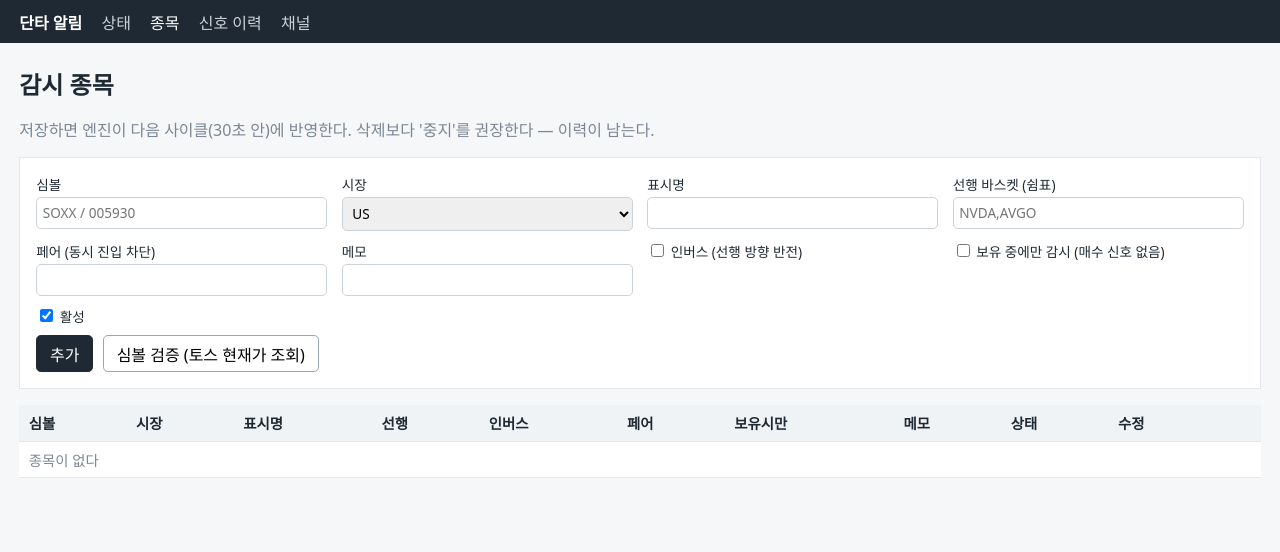
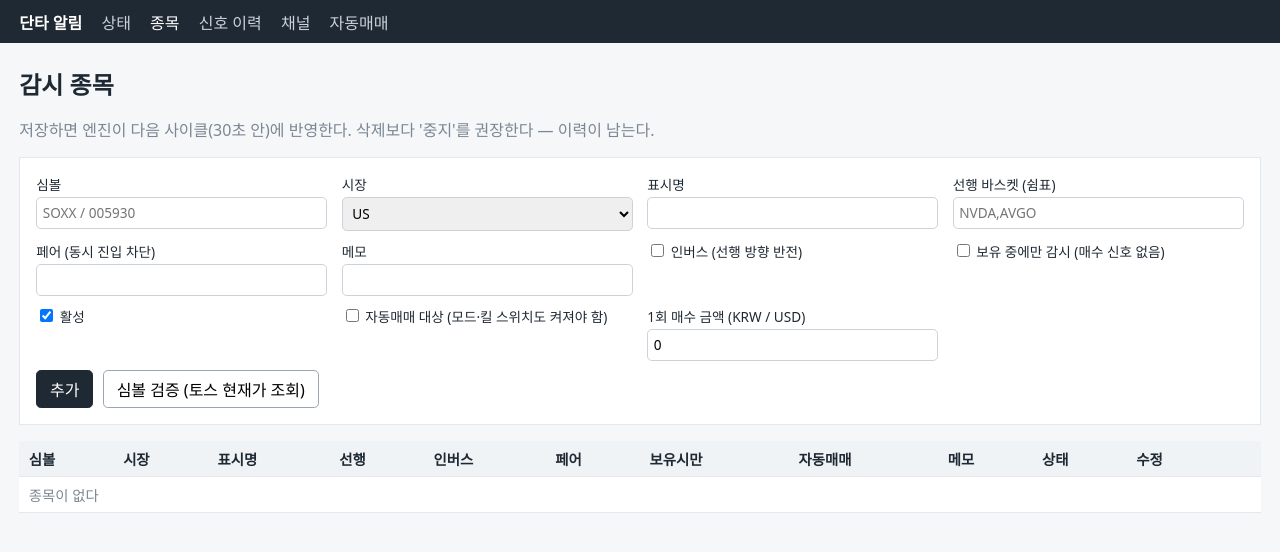
Before and after one commit to moner050/finance-integration, a FastAPI app: template alertbot/backoffice/templates/watchlist.html in a window 1280 px wide. Shown: the top 552 px of the page. Run offline with FastAPI, Linux system fonts and the light colour scheme; the template is opened without the code that fills it, so the values that code supplies are empty.

Commit message:
feat(자동매매): 백오피스 /trading 화면, 워치리스트 자동매매 필드, run_engine 구문 오류 수정
- /trading: 모드(.env 표시) · 킬 스위치 토글 · 한도 편집(재시작 없이 반영) · 주문 의도 200건 · 미결 수동 취소 ·
  주문 권한 확인(매수가능금액 조회로 prerequisite-required 여부) · live 전환 순서 안내.
- /watchlist: 종목별 자동매매 체크와 1회 매수 금액.
- run_engine: 직전 커밋의 f-string 개행 오류 수정 (테스트가 진입점을 import 하지 않아 놓쳤다).

Co-Authored-By: Claude Fable 5.1 <noreply@anthropic.com>

```diff
--- a/alertbot/backoffice/app.py
+++ b/alertbot/backoffice/app.py
@@ -16,7 +16,8 @@ from fastapi.responses import HTMLResponse, RedirectResponse
 from fastapi.templating import Jinja2Templates
 
 from .. import db
-from ..config import CLIENT_ID, CLIENT_SECRET, TG_CHATS, TG_MIN_SEVERITY, TG_TOKEN
+from ..config import (AUTOTRADE_HARD_MAX_AMOUNT_KRW, AUTOTRADE_HARD_MAX_AMOUNT_USD, AUTOTRADE_MODE,
+                      CLIENT_ID, CLIENT_SECRET, TG_CHATS, TG_MIN_SEVERITY, TG_TOKEN)
 from ..models import Signal
 from ..notify import build_channels
 from ..notify.dispatcher import Dispatcher
@@ -126,11 +127,14 @@ def watchlist_page(request: Request, edit: str = None):
 def watchlist_save(request: Request, symbol: str = Form(...), market: str = Form(...),
                    name: str = Form(""), leaders: str = Form(""), inverse: bool = Form(False),
                    pair: str = Form(""), hold_only: bool = Form(False), note: str = Form(""),
-                   enabled: bool = Form(False)):
+                   enabled: bool = Form(False), auto_trade: bool = Form(False), auto_amount: str = Form("0")):
     try:
+        amount = float(auto_amount or 0)
+        if amount < 0:
+            raise ValueError("1회 매수 금액은 0 이상")
         with get_db() as d:
             db.upsert_watch(d, symbol, market, name.strip(), leaders.split(","), inverse, pair,
-                            hold_only, note.strip(), enabled)
+                            hold_only, note.strip(), enabled, auto_trade, amount)
     except ValueError as e:
         return render(request, "watchlist.html", status_code=400, **watchlist_context(error=str(e)))
     log.info("백오피스: 종목 저장 %s", symbol.strip().upper())
@@ -180,6 +184,86 @@ def signals_page(request: Request, symbol: str = "", severity: str = "", limit:
     return render(request, "signals.html", rows=rows, symbol=symbol, severity=severity)
 
 
+# -- 자동매매 ------------------------------------------------------------------
+
+def trading_context(message: str = None) -> dict:
+    with get_db() as d:
+        settings = db.get_settings(d)
+        orders = db.recent_orders(d, 200)
+        rows = db.list_watch_rows(d)
+    auto_rows = [r for r in rows if r.get("auto_trade")]
+    live_ready = AUTOTRADE_MODE == "live" and settings["autotrade_enabled"] == "1" and bool(auto_rows)
+    return {"mode": AUTOTRADE_MODE, "settings": settings, "orders": orders, "auto_rows": auto_rows,
+            "live_ready": live_ready, "hard_max": {"KRW": AUTOTRADE_HARD_MAX_AMOUNT_KRW, "USD": AUTOTRADE_HARD_MAX_AMOUNT_USD},
+            "open_count": sum(1 for o in orders if o["status"] in ("sent", "open")), "message": message}
+
+
+@app.get("/trading", response_class=HTMLResponse)
+def trading_page(request: Request, message: str = None):
+    return render(request, "trading.html", **trading_context(message))
+
+
+@app.post("/trading/toggle")
+def trading_toggle():
+    with get_db() as d:
+        cur = db.get_settings(d)["autotrade_enabled"]
+        db.set_setting(d, "autotrade_enabled", 0 if cur == "1" else 1)
+    log.info("백오피스: 자동매매 킬 스위치 → %s", "OFF" if cur == "1" else "ON")
+    return RedirectResponse("/trading", status_code=303)
+
+
+@app.post("/trading/settings")
+def trading_settings(request: Request, max_positions: int = Form(...), max_orders_per_day: int = Form(...),
+                     daily_loss_limit_krw: float = Form(...), daily_loss_limit_usd: float = Form(...),
+                     max_order_amount_krw: float = Form(...), max_order_amount_usd: float = Form(...)):
+    values = {"max_positions": max_positions, "max_orders_per_day": max_orders_per_day,
+              "daily_loss_limit_krw": daily_loss_limit_krw, "daily_loss_limit_usd": daily_loss_limit_usd,
+              "max_order_amount_krw": max_order_amount_krw, "max_order_amount_usd": max_order_amount_usd}
+    if any(v < 0 for v in values.values()):
+        return render(request, "trading.html", status_code=400, **trading_context("한도는 0 이상이어야 한다"))
+    with get_db() as d:
+        for k, v in values.items():
+            db.set_setting(d, k, f"{v:g}")
+    return RedirectResponse("/trading", status_code=303)
+
+
+@app.post("/trading/orders/{intent_id}/cancel", response_class=HTMLResponse)
+def trading_cancel(intent_id: str):
+    """미결 주문 수동 취소. live 는 실제 취소, dry 는 기록만 바꾼다."""
+    with get_db() as d:
+        row = db.get_order(d, intent_id)
+        if not row or row["status"] not in ("sent", "open"):
+            return '<span class="warn">취소할 수 있는 상태가 아니다</span>'
+        if row["mode"] == "live":
+            try:
+                from ..trading.broker import BrokerError, TossOrderClient
+                cli = TossReadOnlyClient(CLIENT_ID, CLIENT_SECRET)
+                cli.load_account()
+                TossOrderClient(cli).cancel(row["order_id"])
+            except (Exception, SystemExit) as e:
+                return f'<span class="warn">취소 실패: {html.escape(str(e))}</span>'
+        db.update_order(d, intent_id, status="canceled", reason="manual")
+    return '<span class="ok">취소됨 (새로고침)</span>'
+
+
+@app.post("/trading/check-permission", response_class=HTMLResponse)
+def trading_check_permission():
+    """주문 권한 확인: 매수가능금액 조회(읽기 전용)가 prerequisite-required 를 돌려주는지 본다."""
+    try:
+        from ..trading.broker import BrokerError, TossOrderClient
+        cli = TossReadOnlyClient(CLIENT_ID, CLIENT_SECRET)
+        if not cli.load_account():
+            return '<span class="warn">BROKERAGE 계좌를 찾지 못했다</span>'
+        krw = TossOrderClient(cli).buying_power("KRW")
+        return f'<span class="ok">주문 API 접근 가능 · 매수가능금액 {krw:,.0f} KRW</span>'
+    except BrokerError as e:
+        if e.code == "prerequisite-required":
+            return '<span class="warn">사전 자격 미충족 — 토스 WTS 에서 약관 동의·교육 이수·위험 고지를 완료해야 한다</span>'
+        return f'<span class="warn">주문 API 오류: {html.escape(str(e))}</span>'
+    except (Exception, SystemExit) as e:
+        return f'<span class="warn">조회 실패: {html.escape(str(e))}</span>'
+
+
 # -- 채널 ----------------------------------------------------------------------
 
 def channel_rows() -> list:
--- a/alertbot/backoffice/templates/base.html
+++ b/alertbot/backoffice/templates/base.html
@@ -37,6 +37,7 @@
  <a href="/watchlist" class="{{ 'active' if nav == 'watchlist' else '' }}">종목</a>
  <a href="/signals" class="{{ 'active' if nav == 'signals' else '' }}">신호 이력</a>
  <a href="/channels" class="{{ 'active' if nav == 'channels' else '' }}">채널</a>
+ <a href="/trading" class="{{ 'active' if nav == 'trading' else '' }}">자동매매</a>
 </header>
 <main>{% block content %}{% endblock %}</main>
 </body>
--- a/alertbot/backoffice/templates/watchlist.html
+++ b/alertbot/backoffice/templates/watchlist.html
@@ -19,6 +19,8 @@
  <label><span><input type="checkbox" name="inverse" value="1" {{ 'checked' if edit and edit.inverse else '' }}> 인버스 (선행 방향 반전)</span></label>
  <label><span><input type="checkbox" name="hold_only" value="1" {{ 'checked' if edit and edit.hold_only else '' }}> 보유 중에만 감시 (매수 신호 없음)</span></label>
  <label><span><input type="checkbox" name="enabled" value="1" {{ 'checked' if (edit.enabled if edit else True) else '' }}> 활성</span></label>
+ <label><span><input type="checkbox" name="auto_trade" value="1" {{ 'checked' if edit and edit.auto_trade else '' }}> 자동매매 대상 (모드·킬 스위치도 켜져야 함)</span></label>
+ <label>1회 매수 금액 (KRW / USD) <input type="text" name="auto_amount" value="{{ (edit.auto_amount or 0)|int if edit else 0 }}"></label>
  <div class="full">
   <button type="submit" class="primary">{{ '수정 저장' if edit else '추가' }}</button>
   <button type="button" hx-post="/watchlist/validate" hx-include="closest form" hx-target="#validate-result">심볼 검증 (토스 현재가 조회)</button>
@@ -27,7 +29,7 @@
  </div>
 </form>
 <table>
-<tr><th>심볼</th><th>시장</th><th>표시명</th><th>선행</th><th>인버스</th><th>페어</th><th>보유시만</th><th>메모</th><th>상태</th><th>수정</th><th></th></tr>
+<tr><th>심볼</th><th>시장</th><th>표시명</th><th>선행</th><th>인버스</th><th>페어</th><th>보유시만</th><th>자동매매</th><th>메모</th><th>상태</th><th>수정</th><th></th></tr>
 {% for r in rows %}
 <tr class="{{ '' if r.enabled else 'muted' }}">
  <td><strong>{{ r.symbol }}</strong></td>
@@ -37,6 +39,7 @@
  <td>{{ '✔' if r.inverse else '' }}</td>
  <td>{{ r.pair or '' }}{% if r.symbol in pair_warn %} <span class="warn" title="페어가 목록에 없거나 상대의 페어가 이 종목을 가리키지 않는다">!</span>{% endif %}</td>
  <td>{{ '✔' if r.hold_only else '' }}</td>
+ <td>{% if r.auto_trade %}🤖 {{ '{:,.0f}'.format(r.auto_amount or 0) }}{% endif %}</td>
  <td>{{ r.note or '' }}</td>
  <td>{{ '활성' if r.enabled else '중지' }}</td>
  <td>{{ r.updated_at|kst }}</td>
@@ -47,7 +50,7 @@
  </td>
 </tr>
 {% else %}
-<tr><td colspan="11" class="muted">종목이 없다</td></tr>
+<tr><td colspan="12" class="muted">종목이 없다</td></tr>
 {% endfor %}
 </table>
 {% endblock %}
```
Also changed, not shown: alertbot/backoffice/templates/trading.html (added, +53 -0 lines), run_engine.py (+15 -15 lines), tests/test_backoffice_trading.py (added, +84 -0 lines).
